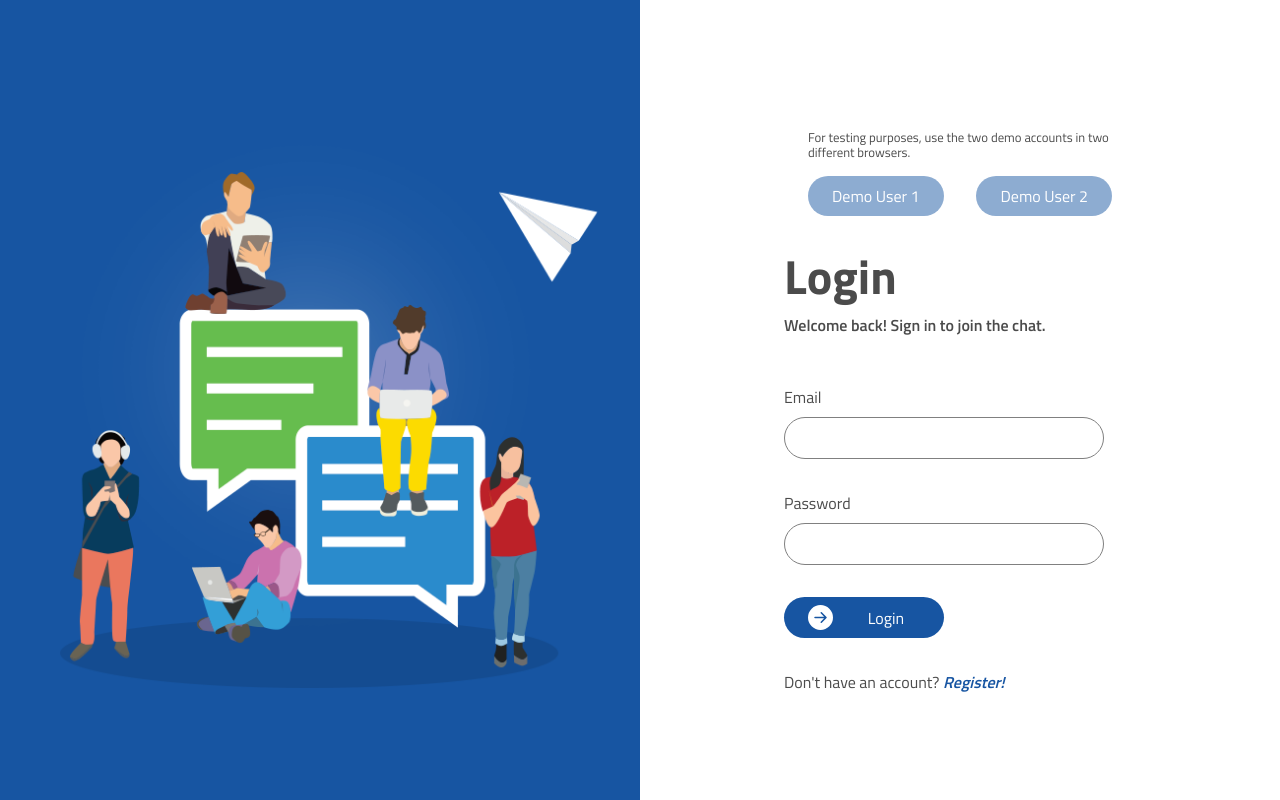
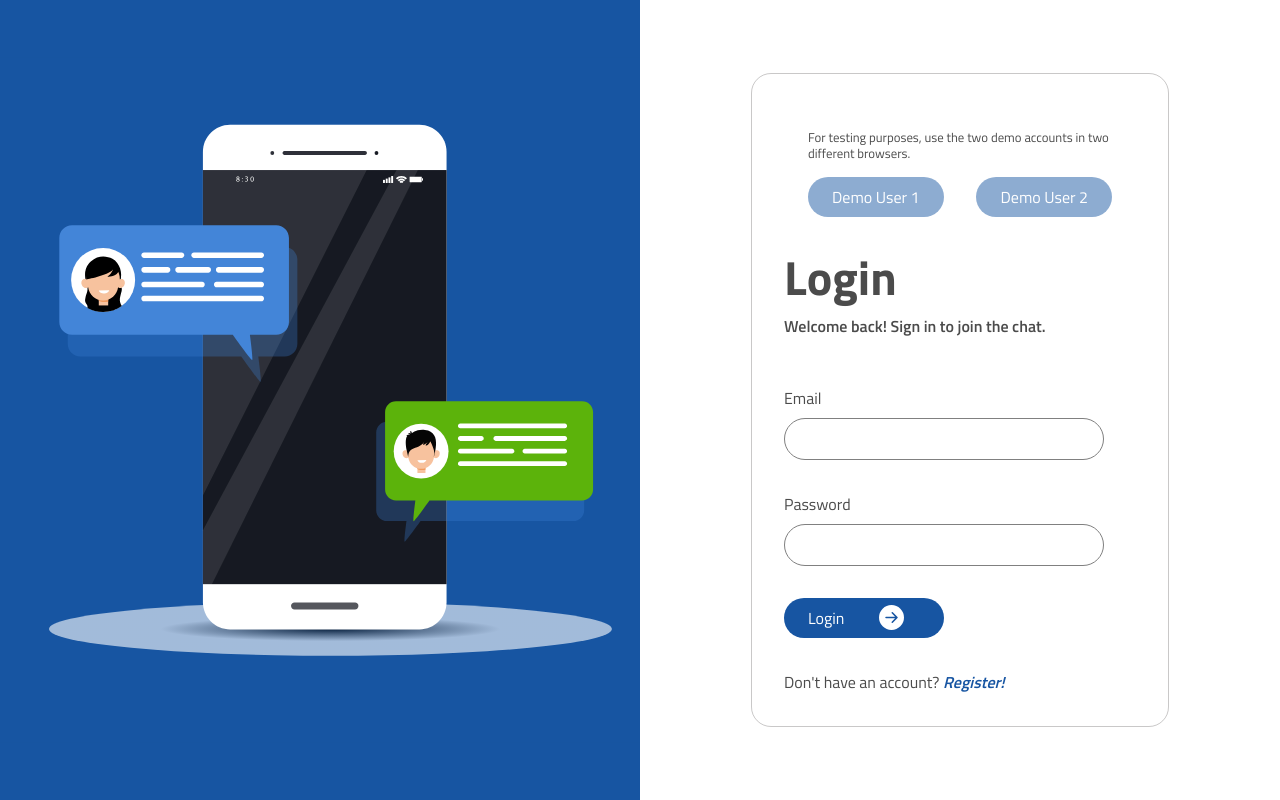
Before and after one commit to aljaz-ferenc/vista-chat, a React (Vite) app in the folder frontend/: page /login in a window 1280 px wide. Built offline with nearby package versions, Linux system fonts and the light colour scheme; no server answers.

Commit message:
change background image on login

```diff
--- a/frontend/src/components/LoginForm/LoginForm.jsx
+++ b/frontend/src/components/LoginForm/LoginForm.jsx
@@ -81,10 +81,10 @@ export default function LoginForm({ setState }) {
         {error && <small className="error">{error}</small>}
         {!isFetching ? (
           <button>
+            <span>Login</span>
             <span>
               <BsArrowRightCircleFill size={25} className="button-arrow" />
             </span>
-            <span>Login</span>
           </button>
         ) : (
           <BeatLoader />
--- a/frontend/src/components/LoginForm/LoginForm.scss
+++ b/frontend/src/components/LoginForm/LoginForm.scss
@@ -10,6 +10,9 @@
 .login-form {
   color: inherit;
   @include form(2.5rem);
+  border: 1px solid rgba(118, 116, 116, 0.393);
+  padding: 2rem;
+  border-radius: 20px;
   .error {
     color: red;
   }
--- a/frontend/src/components/RegisterForm/RegisterForm.scss
+++ b/frontend/src/components/RegisterForm/RegisterForm.scss
@@ -1,11 +1,15 @@
 @import "../../sass/mixins.scss";
 
 .register-form {
+  border: 1px solid rgba(118, 116, 116, 0.393);
+  padding: 2rem;
+  border-radius: 20px;
   @include form(2.5rem);
 }
 
 @media (max-width: 1024px) {
   .register-form {
+
     max-width: 90%;
     h2 {
       font-size: 2.5rem;
--- a/frontend/src/pages/Login/Login.jsx
+++ b/frontend/src/pages/Login/Login.jsx
@@ -1,5 +1,5 @@
 import "./Login.scss";
-import image from "../../assets/login-img.png";
+import image from "../../assets/login-img2.svg";
 
 import LoginForm from "../../components/LoginForm/LoginForm";
 import RegisterForm from "../../components/RegisterForm/RegisterForm";
```
Also changed, not shown: frontend/src/assets/login-img.png (deleted), frontend/src/assets/login-img2.svg (added).
